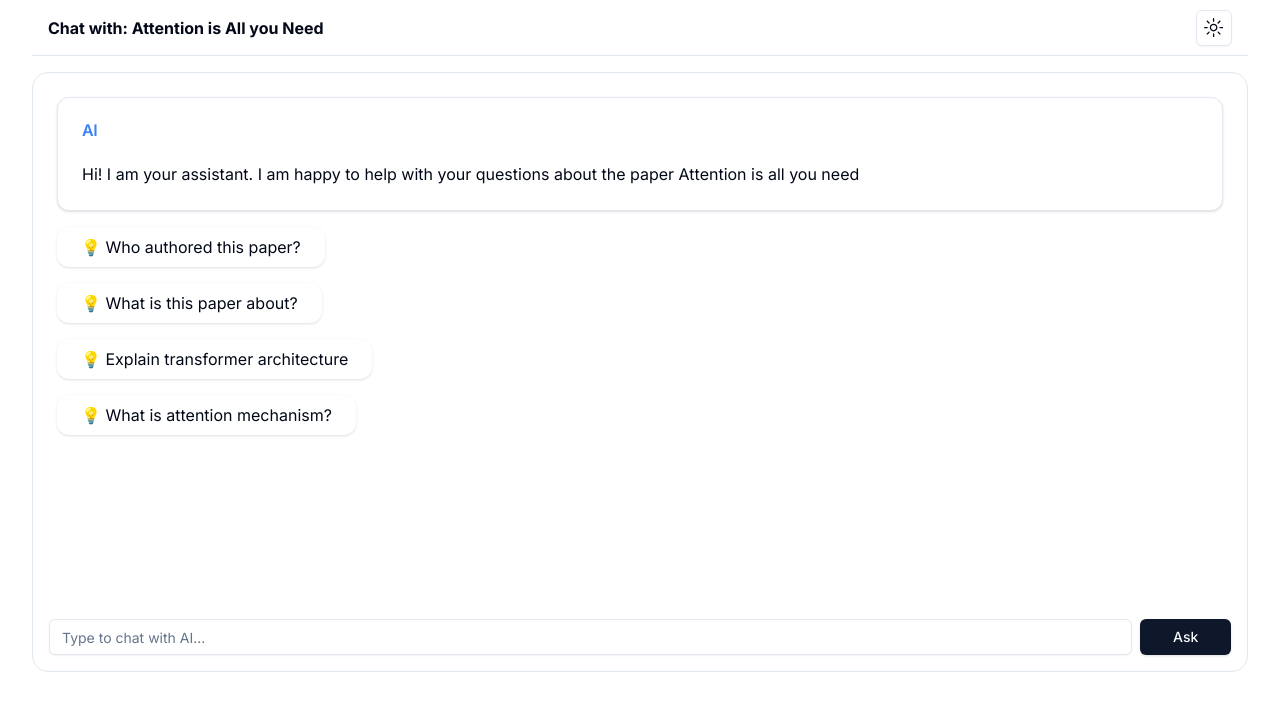
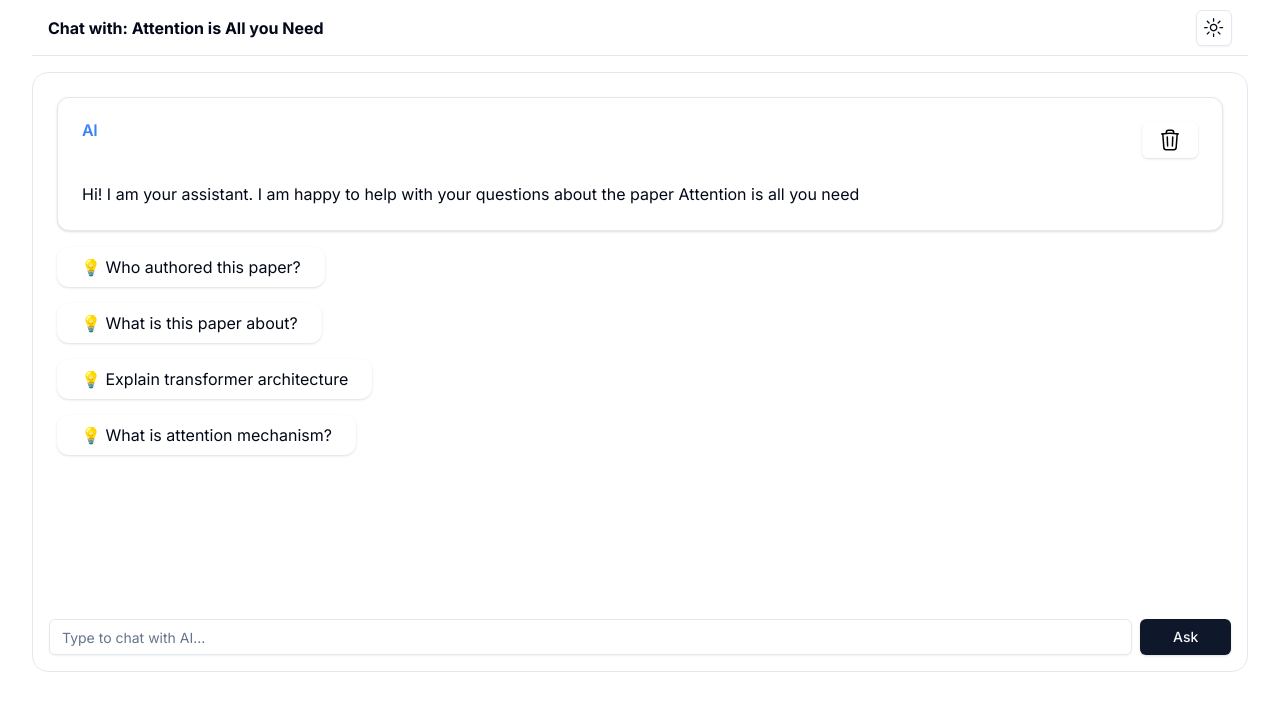
Before and after one commit to DraganAleksic99/chat-with-pdf, a Next.js app: page / in a window 1280 px wide. Shown: the top 710 px of the page. Built offline with nearby package versions, Linux system fonts and the light colour scheme.

Commit message:
Feat: add delete message button

```diff
--- a/src/components/chat-line.tsx
+++ b/src/components/chat-line.tsx
@@ -1,5 +1,7 @@
 import { Card, CardContent, CardHeader, CardTitle } from '@/components/ui/card';
 import { Message } from 'ai/react';
+import { cn } from '@/lib/utils';
+import { Button } from './ui/button';
 
 const formatContent = (text: string) =>
   text.split('\n').map((line, i) => (
@@ -9,7 +11,9 @@ const formatContent = (text: string) =>
     </span>
   ));
 
-export function ChatLine({ role = 'assistant', content }: Partial<Message>) {
+type Props = Partial<Message> & { handleDelete: (id: string) => void };
+
+export function ChatLine({ id = '', role = 'assistant', content, handleDelete }: Props) {
   if (!content) {
     return null;
   }
@@ -20,13 +24,32 @@ export function ChatLine({ role = 'assistant', content }: Partial<Message>) {
       <Card className="mb-2">
         <CardHeader>
           <CardTitle
-            className={
-              role === 'assistant'
-                ? 'text-blue-500 dark:text-blue-200'
-                : 'text-amber-500 dark:text-amber-200'
-            }
+            className={cn(
+              `${
+                role === 'assistant'
+                  ? 'text-blue-500 dark:text-blue-200'
+                  : 'text-amber-500 dark:text-amber-200'
+              }`,
+              'flex justify-between'
+            )}
           >
-            {role === 'assistant' ? 'AI' : 'You'}
+            <span>{role === 'assistant' ? 'AI' : 'You'}</span>
+            <Button className="bg-white" onClick={() => handleDelete(id)}>
+              <svg
+                xmlns="http://www.w3.org/2000/svg"
+                fill="#fff"
+                viewBox="0 0 24 24"
+                strokeWidth={1.5}
+                stroke="#000"
+                className="w-6 h-6"
+              >
+                <path
+                  strokeLinecap="round"
+                  strokeLinejoin="round"
+                  d="m14.74 9-.346 9m-4.788 0L9.26 9m9.968-3.21c.342.052.682.107 1.022.166m-1.022-.165L18.16 19.673a2.25 2.25 0 0 1-2.244 2.077H8.084a2.25 2.25 0 0 1-2.244-2.077L4.772 5.79m14.456 0a48.108 48.108 0 0 0-3.478-.397m-12 .562c.34-.059.68-.114 1.022-.165m0 0a48.11 48.11 0 0 1 3.478-.397m7.5 0v-.916c0-1.18-.91-2.164-2.09-2.201a51.964 51.964 0 0 0-3.32 0c-1.18.037-2.09 1.022-2.09 2.201v.916m7.5 0a48.667 48.667 0 0 0-7.5 0"
+                />
+              </svg>
+            </Button>
           </CardTitle>
         </CardHeader>
         <CardContent>{formattedMessage}</CardContent>
--- a/src/components/chat.tsx
+++ b/src/components/chat.tsx
@@ -20,7 +20,16 @@ export function Chat() {
   const [showSuggestions, setShowSuggestions] = useState(false);
   const [enterKeyPressed, setEnterKeyPressed] = useState(false);
 
-  const { messages, input, setInput, handleInputChange, handleSubmit, isLoading, stop } = useChat({
+  const {
+    messages,
+    setMessages,
+    input,
+    setInput,
+    handleInputChange,
+    handleSubmit,
+    isLoading,
+    stop
+  } = useChat({
     initialMessages,
     onFinish() {
       setShowSuggestions(true);
@@ -41,7 +50,7 @@ export function Chat() {
     });
   }, []);
 
-  function handleSuggestionClick(text: string, index: number) {
+  const handleSuggestionClick = (text: string, index: number) => {
     if (enterKeyPressed) {
       setTimeout(() => setShowSuggestions(false), 0);
       return;
@@ -52,13 +61,17 @@ export function Chat() {
       const newSuggestions = suggestions.filter((_s, i) => i !== index);
       setSuggestions(newSuggestions);
     }, 0);
-  }
+  };
+
+  const handleDelete = (id: string) => {
+    setMessages(messages.filter(m => m.id !== id));
+  };
 
   return (
     <div className="rounded-2xl border h-[75vh] flex flex-col justify-between">
       <div className="p-6 overflow-auto" ref={containerRef}>
         {messages.map(({ id, role, content }: Message) => (
-          <ChatLine key={id} role={role} content={content} />
+          <ChatLine key={id} id={id} role={role} content={content} handleDelete={handleDelete} />
         ))}
         {(messages.length === 1 || showSuggestions) &&
           suggestions.map((s: string, i: number) => (
```
